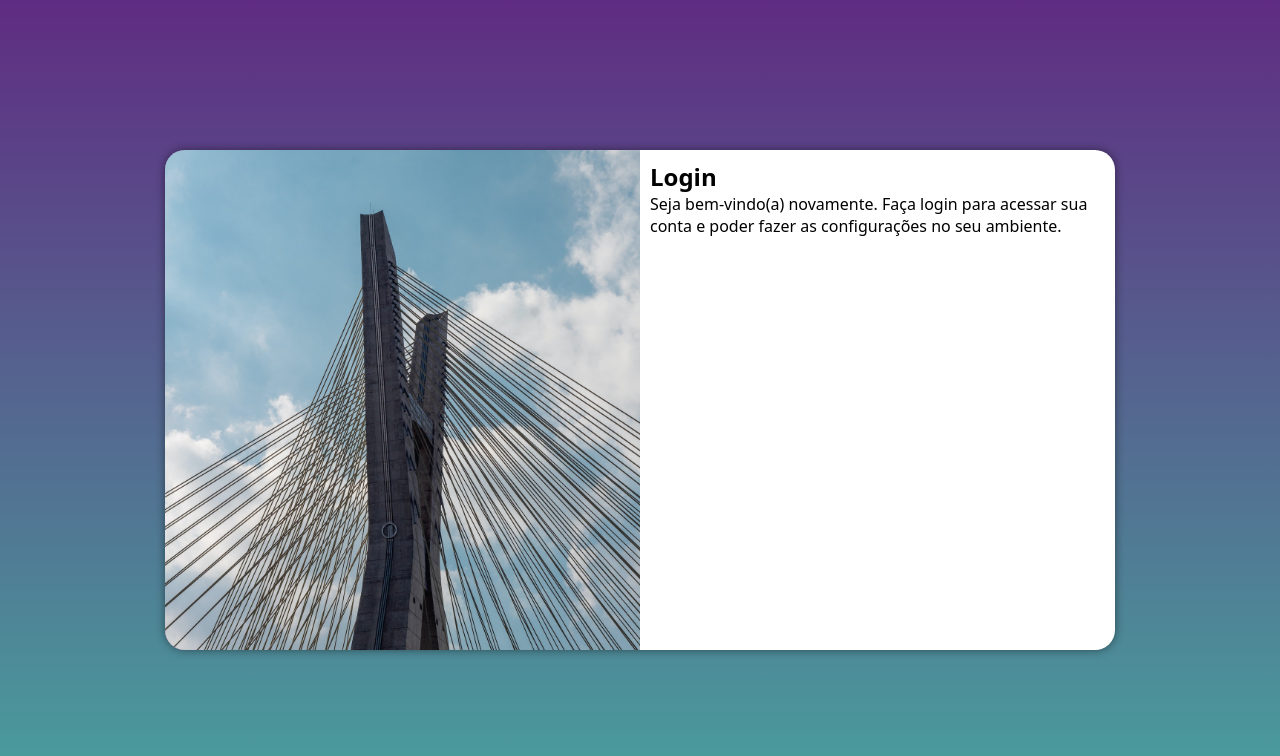
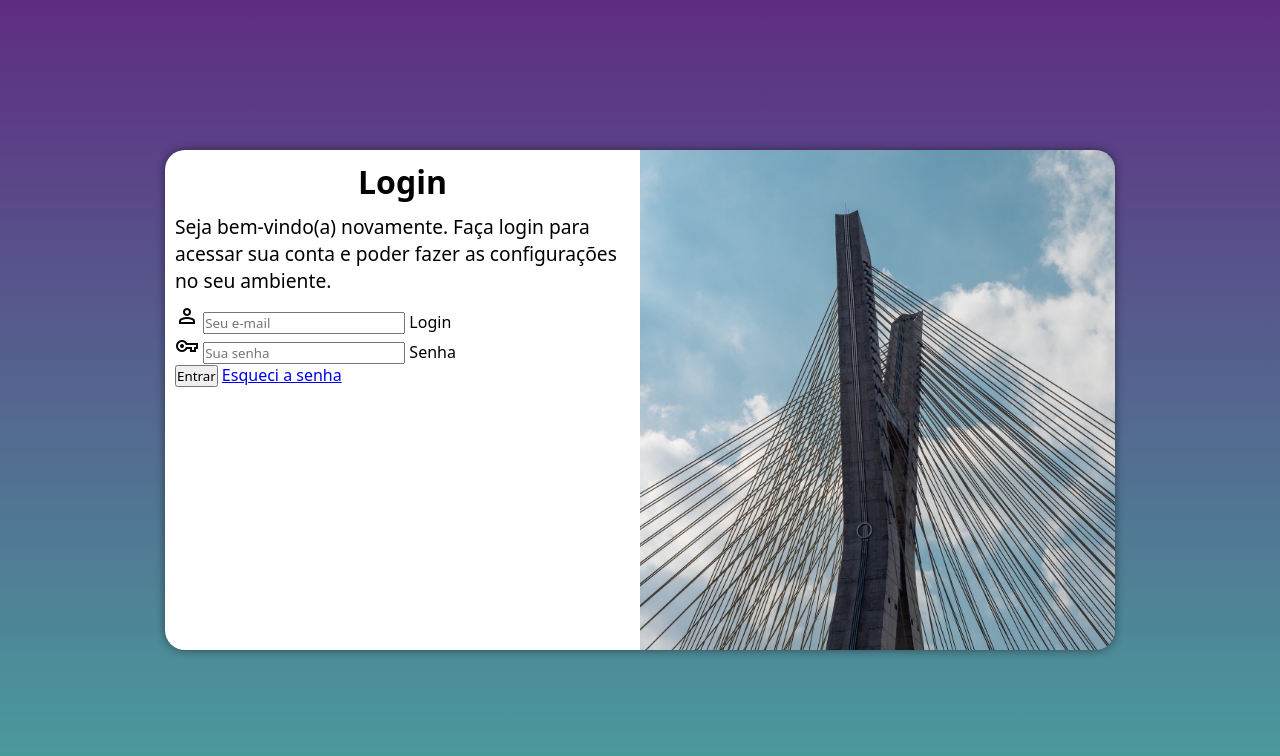
Before and after one commit to Arleisousa/projeto-login, a plain HTML site: page index.html in a window 1280 px wide. Drawn offline with nearby package versions, Linux system fonts and the light colour scheme.

Commit message:
atualizações de formulário

```diff
--- a/estilos/mediaquery.css
+++ b/estilos/mediaquery.css
@@ -33,14 +33,23 @@
     }
 
     section#login>div#imagem {
-        float: left;
+        float: right;
         width: 50%;
         height: 100%;
 
     }
 
     section#login>div#formulario {
-        float: right;
+        float: left;
         width: 50%;
     }
+
+    div#formulario > h1 {
+        font-size: 2em;
+    }
+
+    div#formulario > p {
+        margin-bottom: 10px;
+        font-size: 1.2em;
+    }
 }
--- a/estilos/style.css
+++ b/estilos/style.css
@@ -63,3 +63,13 @@ section#login>div#formulario {
     padding: 10px;
 
 }
+
+
+div#formulario > h1 {
+    text-align: center;
+    margin-bottom: 10px;
+}
+
+div#formulario > p {
+    font-size: 0.8em;
+}
--- a/index.html
+++ b/index.html
@@ -5,6 +5,7 @@
     <meta charset="UTF-8">
     <meta name="viewport" content="width=device-width, initial-scale=1.0">
     <title>Document</title>
+    <link rel="stylesheet" href="https://fonts.googleapis.com/css2?family=Material+Symbols+Outlined:opsz,wght,FILL,GRAD@20..48,100..700,0..1,-50..200" />
     <link rel="stylesheet" href="estilos/style.css">
     <link rel="stylesheet" href="estilos/mediaquery.css">
 </head>
@@ -20,7 +21,37 @@
                 <h1>Login</h1>
                 <p>Seja bem-vindo(a) novamente. Faça login para acessar sua conta e poder fazer as configurações no seu
                     ambiente.</p>
-                <form action="login.php" method="post"></form>
+                <form action="login.php" method="post" autocomplete="on">
+                    <div class="campo">
+                        <span class="material-symbols-outlined">
+                            person
+                            </span>
+
+                        <input type="email" name="login" id="ilogin" placeholder="Seu e-mail" autocomplete="email" required maxlength="30">
+                        <label for="ilogin">Login</label>
+
+                    </div>
+
+                    <div class="campo">
+
+                        <span class="material-symbols-outlined">
+                            vpn_key
+                            </span>
+
+                        <input type="password" name="Senha" id="isenha" placeholder="Sua senha" autocomplete="current-password" required minlength="8" maxlength="30">
+                        <label for="isenha">Senha</label>
+
+
+                    </div>
+
+                    <input type="submit" value="Entrar">
+                    <a href="esqueci.html">Esqueci a senha
+
+
+                    </a>
+
+
+                </form>
 
             </div>
 
```
